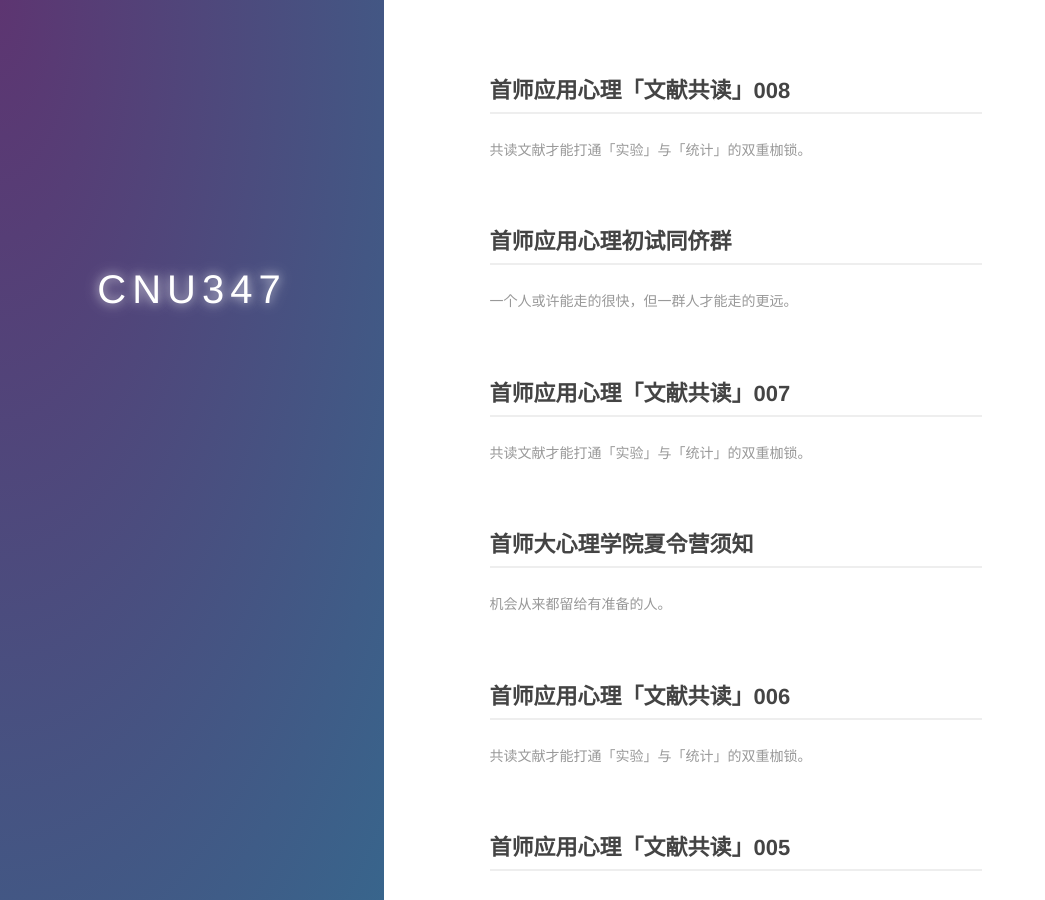
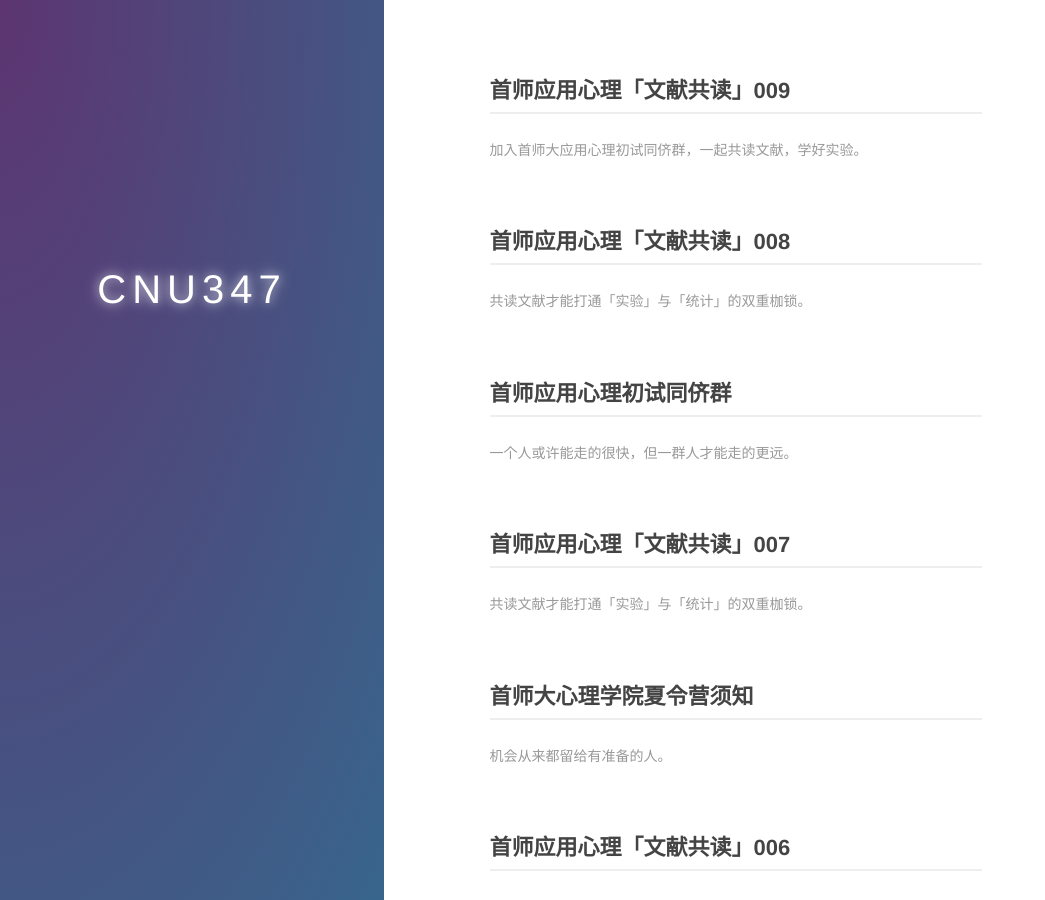
Before and after one commit to zapp926/cnu.github.io, a Jekyll site: the page built from index.md, in a window 1280 px wide and 900 px high. Shown: the whole window, without its empty margins (0-1045 px from the left). Built offline with Jekyll 4.4.1, drawn with Linux system fonts in a browser that asks for light colours; part of the change alters nothing that is shown.

Commit message:
create new post

```diff
--- a/_posts/2019-07-25-Chat.md
+++ b/_posts/2019-07-25-Chat.md
@@ -28,8 +28,7 @@ description: 一个人或许能走的很快，但一群人才能走的更远。
 
 ## 后记
 
-现在加入我们，扫码加学叔微信。
+扫码加学叔微信，加入「首师大应用心理初试同侪群」。来吧，一起星辰大海。
 
-学叔生在首师大，我就是心理学院的学叔。我们誓打造一个属于首师大应用心理考研学子的维基百科。来吧，我们一起星辰大海。
-
+学叔生在首师大，我就是心理学院的学叔。我们誓打造一个属于首师大应用心理考研学子的维基百科。
 ![wechat_xueshu.jpeg](https://cnu347-1257355643.cos.ap-beijing.myqcloud.com/CNU347/WechatIMG125.jpeg)
--- /dev/null
+++ b/_posts/2019-08-04-Paper-exp09.md
@@ -0,0 +1,94 @@
+---
+layout:     post
+title: 首师应用心理「文献共读」009
+category: blog
+description: 加入首师大应用心理初试同侪群，一起共读文献，学好实验。
+---
+
+
+## 写在前面
+
+心理学最核心的两门学科是测量和实验，实验心理学讲究的就是六个字「控制」、「平衡」、「比较」。我把额外变量平衡，让它们没有差异，控制好无关变量的干扰，保证单一变量改变，进而去做比较。比较的前提是要有「基线水平」，所以实验心理学最少要求一个自变量两个水平，一个是基线条件，也就是相当于零值。另外一个条件是想要考察的，通过统计分析比较两个条件的因变量（正确率、反应时）是否存在差异。如果有差异，就说明两个条件是存在差别的，不一样的。这基本就能概括实验心理学的核心了。实验组、控制组本质上是一样的道理。所以行为实验讲究的是「反应时万岁」，很多比较都是通过反应时完成的。
+
+随着美国「脑十年计划」的发展，很多脑成像设备的诞生，ERP 的技术被广泛应用到心理学领域。脑电的特点是：时间分辨率极高，但是空间分辨率比较差。空间分辨率好的是磁共振，能精确到某个脑区的某个沟/回上。但因为脑电具有ms 级的时间分辨率，能区分出很多心理活动，被称为「21世纪的反应时」。脑电 ERP 技术从本质上讲，就是八个字。「锁时锁相，叠加平均」。ERP 的原理非常简单，从根本上看就是在做小学生都懂的「加减法」，没有其它的。采集的脑电信号是电压，也就是大脑的皮层电压，所以后面的统计分析也是基于的这个「电压值（uV）」。ERP 前面一系列繁琐的操作步骤、流程，都是在做「降噪」，目的就是为了提高「信噪比（SNR）」。
+
+前面提到了实验心理学一直在做的事情是「比较」，是通过因变量「正确率和反应时」的比较来解释问题和现象的。然后脑电也没啥稀奇的，也就是在行为实验的基础上，加了一个「生理的因变量」而已。ERP 就是生理数据的因变量，所以脑电实验还是在做「比较」，在两个水平上，比较「ERP」的差异。只不过进行统计分析的数据是电压值。
+
+脑电 ERP 实验看起来各种高大上，各种脑区、不懂得名词，其实很简单的。脑电本身能做很多分析，只不过ERP是最简单的，心理学里面大部分都做ERP，原因是太难得分析方法大家不会。其实脑电实验，就是行为实验的基础上，给被试戴一个脑电帽。因变量多一个「生理数据」而已，没有其它的了。前面我们提到过，脑电被称为「21 世纪的反应时」，说明它能分析出行为实验反应时，不能分析出来的现象，ERP 更为敏感，所以大家用ERP猜测大脑内部可能的加工过程。
+
+这篇文献大家可以把它当成一篇行为实验，然后加上了一个脑电，就好理解了。之前一直说的，实验心理学就是在做「比较」，在各种水平都做好「控制」和「平衡」的基础上，进行比较。所以这篇文献比较的就是「身体动词」和「心理动词」在大脑加工上有没有差异。这个差异是在多长时间内就出现了，具体的差异是在哪个脑区上？就回答这两个问题。
+
+实验心理学里面一个水平会呈现 30 多个刺激，或者 60 多个刺激，来代表这一个水平，本质上就是为了提高「SNR，信噪比」。让平均数更接近真值，标准差更小。然后 30 个被试的数据叠加在一起也是同样的道理，一是「提高 SNR（信噪比）」，二是「为了是样本能够外推到更大的样本」。因为我们做一个实验，得到一个结果，是想推测到整个群体是什么样的。所以选「30 个人」作为一个小样本，来代表这个群体的「大样本」。
+
+![](https://cnu347-1257355643.cos.ap-beijing.myqcloud.com/CNU347/paper09-exp02.png)
+
+比如这个图的自变量是三个水平，1）吃；2）喝；3）哭。组成句子就是：
+1）这个披萨太热而不能吃；
+2）这个披萨太热而不能喝；
+3）这个披萨太热而不能哭；
+
+其中第一个句子是正常的，也符合我们的认知和社会文化规范。第二个句子有点歧义，但还能理解，稍微有些语义差异。第三个句子就是我们不能理解的了，哭怎么都不能和披萨搭配，所以第三个句子是有问题的。第二个句子有一点问题，第一个句子是正常的。
+
+所以给被试戴上脑电帽之后，被试听到第一个句子，是正常的脑电反应。听到第二个句子，脑电波动有点大，因为这个句子有点怪。当听到第三个句子的时候，大脑反应就激烈了，因为第三个句子很明显是不对的。所以三个句子的脑电，是存在明显差异的，这个差异在 400 ms 左右。纵坐标，上负下正，所以这个成分是 N400。
+
+
+## 答疑
+
+Q1. 实验程序中将刺激项目分为两组，每个被试都有完成两组实验，那分组有什么意义呢？
+
+
+A：分组的意义就是控制每组的时间，不然一组时间太长，被试容易疲劳，不耐烦，影响实验。
+
+
+Q2. 数据分析中，原始脑电是指在实验开始前的脑电压状态么？离线叠加是什么意思呢？
+
+A：原始脑电指的就是实验过程中采集的脑电，经过后面的分析才能得到ERP，也就是说原始脑电相当于我从菜市场买回来的原材料，经过加工后才能是一道菜。
+
+
+Q3. 身体活动动词虚报率大于5%，这个指标会影响实验或实验数据么？
+
+A：不影响，因为虚报错误的反应，会被剔除。不分析。
+
+Q4. 实验总结可以解释为心理动词的反应时小，也就是反应快，身体动词反应时大，反应慢？
+
+A：不能。
+
+> 在 200 ~ 300 ms 时窗 , 在左半球枕区附近,身体活动动词所诱发的 ERP 比心理活动动词所诱发的 ERP 在正走向上更小。
+
+所以我们看它的结果，「身体动词」和「心理动词」在200-300 ms 的时候，就出现了差异。也就是说大脑看到这两个词，在 200-300 ms的时候，对它们进行的加工就产生了区别，就是不一样的了，这个差异主要在左半球枕区。
+
+
+Q5. 原始脑电指的就是实验过程中采集的脑电，可不可以理解为指导语出现到屏幕出现字之前?
+
+A：不能，整个采集过程从实验开始到实验结果都被称为原始脑电，经过后面的分析才能得到 ERP。脑电的分类是：自发脑电/诱发脑电，你们现在的状态就是自发脑电一直在活动，如果自发脑电不活动的话，那么说明人就是脑死亡了。诱发脑电是指做实验的过程中，看到刺激呈现，大脑的反应，这个是诱发脑电。最后「叠加」的是诱发脑电。简单理解成，没有经过处理的，实验过程采集到的脑电，就被称为「原始脑电」。
+
+Q6. 那离线叠加是什么意思呢?
+
+A：和行为实验一样，做行为实验，最后得到的正确率和反应时，是需要很多个刺激叠加平均，以及很多被试叠加平均，得到一个总的正确率和反应时对吧。那么脑电数据也是这样的，只不过它叠加的是采集到的脑电。实验过程中采集到的脑电是一段总的，比如 30 min。那么我叠加的是被试看到这个词的 2 秒之内的脑电反应，就把给被试呈现的 60 多个词的脑电数据叠加到一起，就能得到 ERP。
+
+Q7. 为啥图上是上负下正啊，一般的图表不都是上正下负吗？
+
+A：这个是心理学 ERP 里面的一个默认的黑话，你说的对一般是上正下负。但是心理学里面最初发现脑电，用脑电做ERP的那几个大牛，发表文章的时候，用的是「上负下正」。也就是这几个大牛的习惯是「上负下正」，因为人家是大牛，所以后面的研究者都遵从这几个大牛的习惯了。当然现在也有研究者画图用「上正下负」，这都无所谓。
+
+![](https://cnu347-1257355643.cos.ap-beijing.myqcloud.com/CNU347/paper09-exp01.png)
+
+Q8. 他们是因变量吗?
+
+A：嗯因变量，时窗和电极用相对应的脑电数据，进行 F 检验。因变量其实是脑电数据，然后脑电数据，还要细分为「具体的时段」和「具体的脑区，也就是电极」。这个实验因变量没有行为上的「反应时」和「正确率」，因为它本身范式的原因，那两类动词在行为上没有因变量。所以因变量只分析了「脑电数据」。因为它的实验要求对非词作反应，另外两类词没有任何反应，就没有行为数据了。
+
+Q9. 可是要是被试太过于注意靶刺激的话，那那两个想要关注的会不会一视同仁了呀?
+
+大脑对这两个刺激，都是内隐的加工，内隐的注意。因为 200-300 ms 时间太短了。你的大脑比你以为的知道的更多，也更敏感。之前我们讲过「启动实验」，刺激呈现时间 10 ms，阈限下的刺激。就是这些刺激你都看不到，因为你能看到一个刺激，至少要 50ms。但是呈现「10 ms」的刺激，我们的大脑就会受到影响。这就是神奇之处。按道理来说，刺激我们压根就感受不到，所以「看到的不一定是真的」，「我们以为的不一定就是对的」。
+
+Q10. 可不可以这样理解，特定心理活动的脑电也是没有规律的吗，不一定是正还是负？就像跟认知相关的一类波是正的，跟其他一些心理功能或活动相关的波是负波？
+
+现在研究者还没把这个问题研究的很透彻，基于以往的研究，有一些这样的规律。在心理学 ERP 里面被称为「特异性的成分」，就是这个认知活动和这个成分是对应的，有这个心理活动，就会出现这个成分。比如负成分，N400/N200，一般都是不匹配造成的，就是出现的刺激，和你的预期是不匹配的，会有一个冲突，这个冲突就会出现 N400/N200，大概会有这样一个规律。其余具体的还要看实验范式。比如用 oddball 范式，就会出现 P300。这些都是总结好的，但很多还是未知的。
+
+
+## 后记
+
+Reference：张钦, 郭春彦, 丁锦红, & 王争艳. (2004). 身体活动与心理活动动词加工的 ERP 比较. 心理学报, 36(6), 690-696.
+
+这是我们第六次「文献共读」，我们是谁？我们是首师大 347 应用心理的追梦人，你一个人可能走的很快，但我们一群人能走的更远。现在加入首师大应用心理初试同侪群，一起星辰大海。学叔微信：CNU_psychology。扫码👇加。
+
+![wechat_xueshu.jpeg](https://cnu347-1257355643.cos.ap-beijing.myqcloud.com/CNU347/WechatIMG125.jpeg)
```
